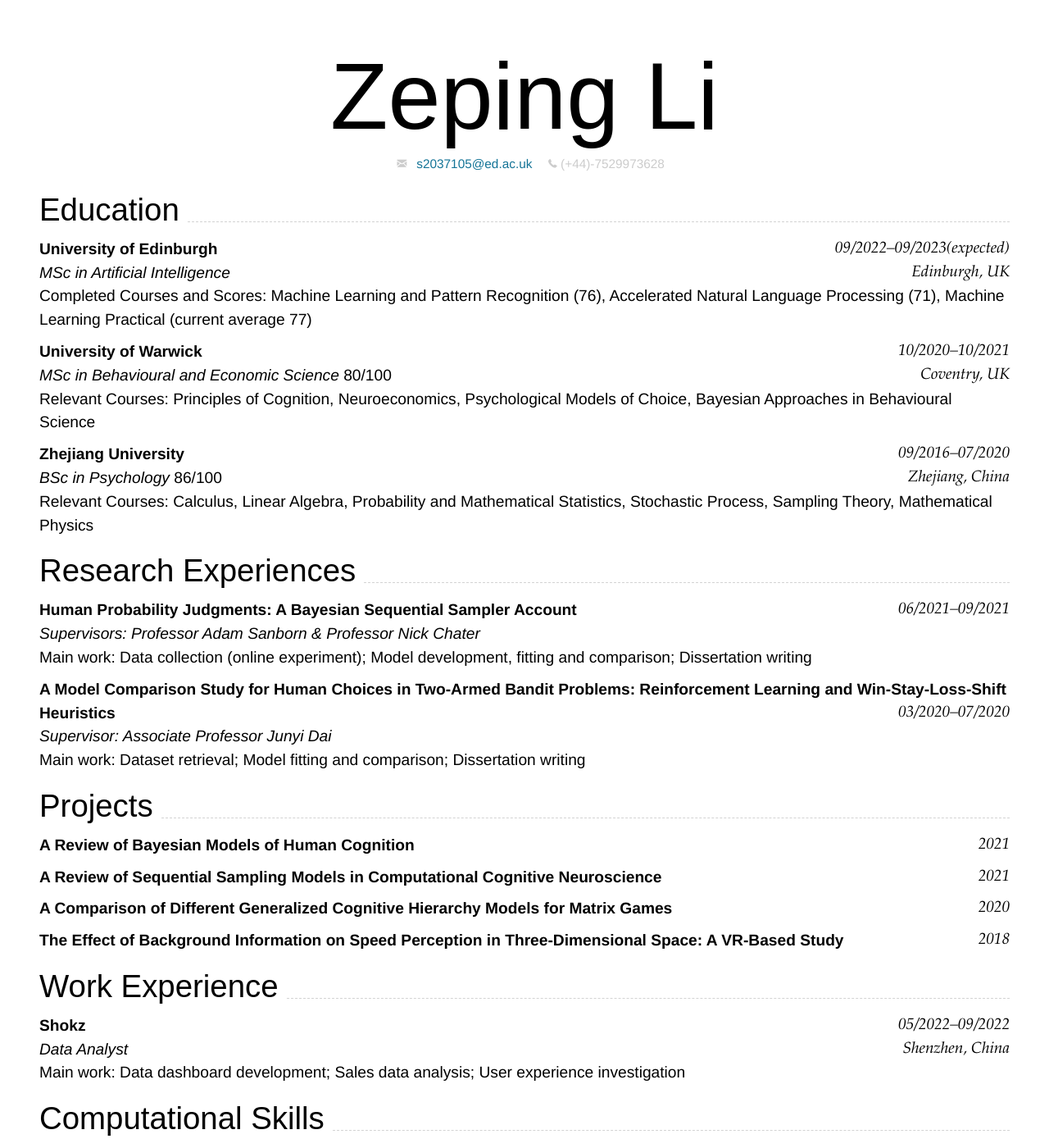
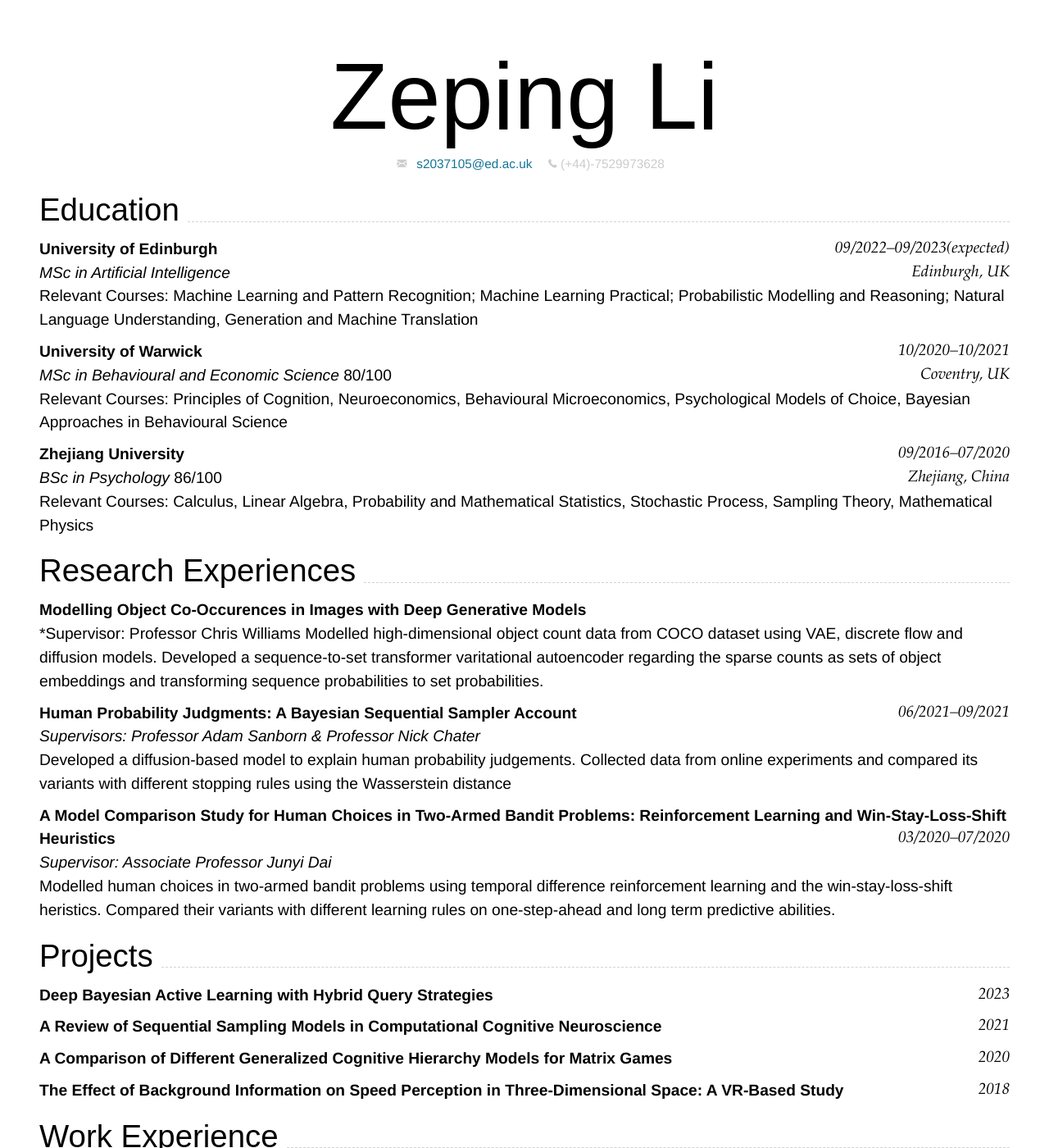
Before and after one commit to RL-LBAM/CV, a Jekyll site: the page built from index.md, in a window 1280 px wide and 1400 px high. Shown: the whole window at 82% size. Built offline with Jekyll 4.4.1, drawn with Linux system fonts in a browser that asks for light colours; nearby versions of some CDN libraries; some of the changed text lies outside the part shown.

Commit message:
Update index.md

````diff
--- a/index.md
+++ b/index.md
@@ -31,7 +31,7 @@ Edinburgh, UK
 
 
 
-Completed Courses and Scores: Machine Learning and Pattern Recognition (76), Accelerated Natural Language Processing (71), Machine Learning Practical (current average 77)
+Relevant Courses: Machine Learning and Pattern Recognition; Machine Learning Practical; Probabilistic Modelling and Reasoning; Natural Language Understanding, Generation and Machine Translation
 
 ### **University of Warwick** `10/2020–10/2021`
 
@@ -43,7 +43,7 @@ Coventry, UK
 
 
 
-Relevant Courses: Principles of Cognition, Neuroeconomics, Psychological Models of Choice, Bayesian Approaches in Behavioural Science
+Relevant Courses: Principles of Cognition, Neuroeconomics, Behavioural Microeconomics, Psychological Models of Choice, Bayesian Approaches in Behavioural Science
 
 ### **Zhejiang University** `09/2016–07/2020`
 
@@ -55,21 +55,20 @@ Zhejiang, China
 Relevant Courses: Calculus, Linear Algebra, Probability and Mathematical Statistics, Stochastic Process, Sampling Theory, Mathematical Physics
 
 ## Research Experiences
+### **Modelling Object Co-Occurences in Images with Deep Generative Models**
+*Supervisor: Professor Chris Williams
+Modelled high-dimensional object count data from COCO dataset using VAE, discrete flow and diffusion models. Developed a sequence-to-set transformer varitational autoencoder regarding the sparse counts as sets of object embeddings and transforming sequence probabilities to set probabilities.
 
 ### **Human Probability Judgments: A Bayesian Sequential Sampler Account** `06/2021–09/2021`
-
-
 *Supervisors: Professor Adam Sanborn & Professor Nick Chater*
-Main work: Data collection (online experiment); Model development, fitting and comparison; Dissertation writing
-
+Developed a diffusion-based model to explain human probability judgements. Collected data from online experiments and compared its variants with different stopping rules using the Wasserstein distance
 
 ### **A Model Comparison Study for Human Choices in Two-Armed Bandit Problems: Reinforcement Learning and Win-Stay-Loss-Shift Heuristics** `03/2020–07/2020`
 *Supervisor: Associate Professor Junyi Dai*
-Main work: Dataset retrieval; Model fitting and comparison; Dissertation writing
-
+Modelled human choices in two-armed bandit problems using temporal difference reinforcement learning and the win-stay-loss-shift heristics. Compared their variants with different learning rules on one-step-ahead and long term predictive abilities.
 
 ## Projects
-### **A Review of Bayesian Models of Human Cognition** `2021`
+### **Deep Bayesian Active Learning with Hybrid Query Strategies** `2023`
 ### **A Review of Sequential Sampling Models in Computational Cognitive Neuroscience** `2021`
 ### **A Comparison of Different Generalized Cognitive Hierarchy Models for Matrix Games** `2020`
 ### **The Effect of Background Information on Speed Perception in Three-Dimensional Space: A VR-Based Study** `2018`
@@ -81,7 +80,7 @@ Main work: Dataset retrieval; Model fitting and comparison; Dissertation writing
 Shenzhen, China
 ```
 *Data Analyst*
-Main work: Data dashboard development; Sales data analysis; User experience investigation
+Developed and updated dashbroad of sales data. Predicted sales data during the promotion using time-series models.
 
 
 ## Computational Skills
````
Also changed, not shown: other parts of index.md (+1 -1 lines).
